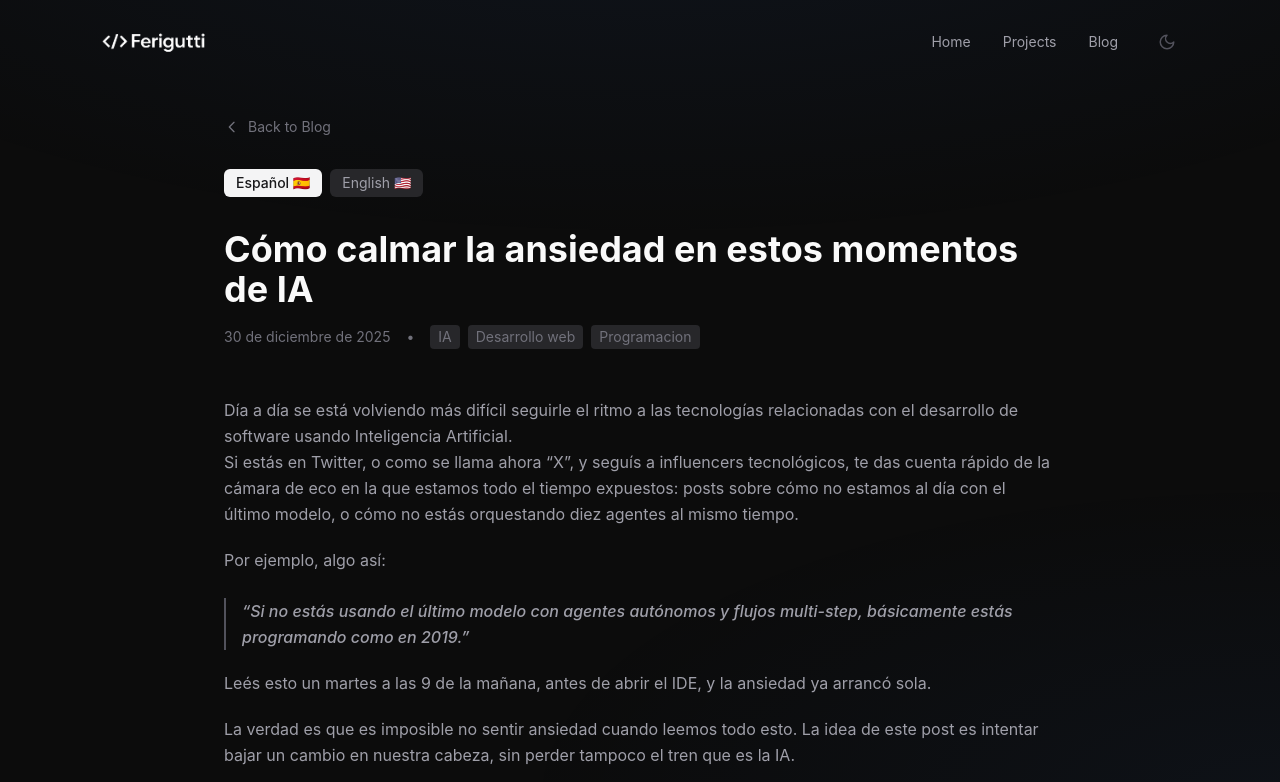
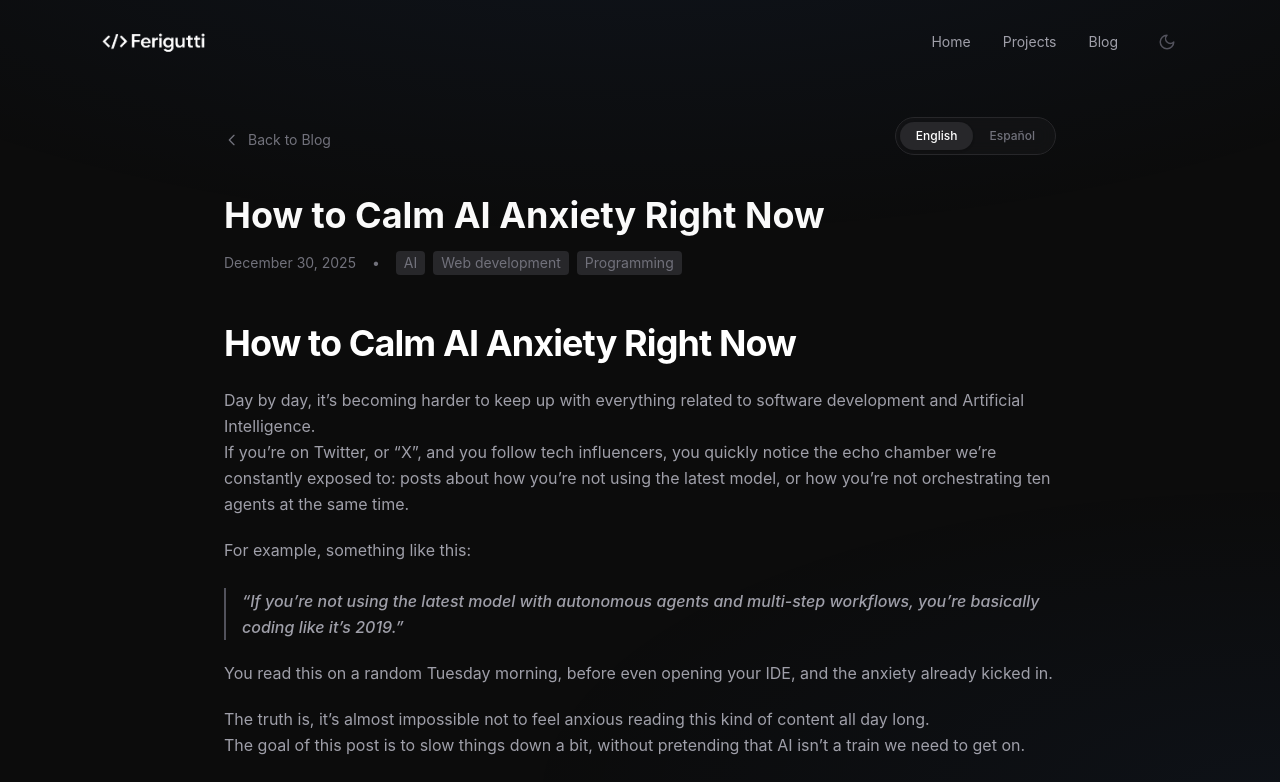
Before and after one commit to lferigutti/ferigutti-dot-com, a Next.js app: page /blog/ansiedad-ia in a window 1280 px wide. Shown: the top 782 px of the page. Built offline with nearby package versions, Linux system fonts and the light colour scheme.

Commit message:
style: bright mode and language toggle

```diff
--- a/src/app/blog/[slug]/page.tsx
+++ b/src/app/blog/[slug]/page.tsx
@@ -12,14 +12,14 @@ export default async function BlogPostPage({
 }) {
   const { slug } = await params;
   const sParams = await searchParams;
-  const lang = sParams.lang || "es"; // Default to Spanish
+  const lang = sParams.lang || "en"; // Default to English
 
   let post;
   try {
     post = await import(`@/app/blog/content/${slug}.${lang}.mdx`);
   } catch (e) {
     try {
-      const fallbackLang = lang === "es" ? "en" : "es";
+      const fallbackLang = lang === "en" ? "es" : "en";
       post = await import(`@/app/blog/content/${slug}.${fallbackLang}.mdx`);
     } catch (e2) {
       notFound();
@@ -30,14 +30,16 @@ export default async function BlogPostPage({
 
   return (
     <article className="w-full max-w-4xl mx-auto px-8 py-8">
-      <BackToNav title="Back to Blog" href="/blog" />
-      <LanguageSwitcher currentLang={lang} />
+      <div className="flex justify-between items-center">
+        <BackToNav title="Back to Blog" href="/blog" />
+        <LanguageSwitcher currentLang={lang} />
+      </div>
 
       <header className="mb-12">
         <h1 className="text-4xl font-bold mb-4">{metadata.title}</h1>
         <div className="flex items-center gap-4 text-zinc-500 text-sm">
           <time dateTime={metadata.date}>
-            {new Date(metadata.date).toLocaleDateString(lang === "es" ? "es-ES" : "en-US", {
+            {new Date(metadata.date).toLocaleDateString(lang === "en" ? "en-US" : "es-ES", {
               year: "numeric",
               month: "long",
               day: "numeric",
--- a/src/app/blog/page.tsx
+++ b/src/app/blog/page.tsx
@@ -16,7 +16,7 @@ export default function BlogListPage() {
         <h1 className="text-4xl font-bold tracking-tight">Blog</h1>
         <p className="text-zinc-400 text-lg max-w-2xl">
           Thoughts about web development, design and technology.
-          Mainly in Spanish, with English versions available.
+          Mainly in English, with Spanish versions available.
         </p>
       </section>
 
--- a/src/app/globals.css
+++ b/src/app/globals.css
@@ -171,17 +171,18 @@ button, a, input, textarea {
     color: #27272a !important; /* zinc-800 */
   }
 
-  /* Light mode for language switcher - invert active/inactive states */
-  html.light .bg-zinc-100 {
-    background-color: #27272a !important; /* dark bg for active in light mode */
+  /* Light mode for language switcher - using current component classes */
+  html.light .rounded-full.bg-zinc-800 {
+    background-color: #18181b !important; /* Dark active background */
   }
 
-  html.light .bg-zinc-100.text-zinc-900 {
-    color: #fafafa !important; /* light text on dark bg */
+  html.light .rounded-full.bg-zinc-800.text-white {
+    color: #fafafa !important; /* Light text on dark active */
   }
 
-  html.light .hover\:text-white:hover {
-    color: #18181b !important; /* dark text on hover in light mode */
+  html.light .rounded-full.bg-zinc-900\/50 {
+    background-color: #f4f4f5 !important; /* Light container background */
+    border-color: #e4e4e7 !important;
   }
 }
 
--- a/src/app/projects/content/educational-site.mdx
+++ b/src/app/projects/content/educational-site.mdx
@@ -5,7 +5,7 @@ export const metadata = {
     "A website and e-commerce platform for prominent YouTuber. ",
   slug: "educational-site",
   featured_project: false,
-  order: 3,
+  order: 5,
   tags: ["WordPress", "SEO", "WooCommerce"],
   thumbnail: "/educational-site.png",
   url: "https://www.profesoraelisafernandez.com/"
--- a/src/app/projects/content/personal-website.mdx
+++ b/src/app/projects/content/personal-website.mdx
@@ -6,7 +6,7 @@ export const metadata = {
   slug: "personal-website",
   tags: ["Next.js", "TypeScript", "MDX"],
   featured_project: false,
-  order: 5,
+  order: 3,
   thumbnail: "/personal-website.png",
   url: "https://ferigutti.com/",
 };
@@ -15,7 +15,7 @@ import Button from "@/components/ui/Button";
 
 # Personal Website
 
-You're looking at it! This is my personal portfolio — a minimal, dark-themed
+You're looking at it! This is my personal portfolio, a minimal, dark-themed
 site inspired by Apple and Linear's design language.
 
 I built this to have a simple, clean home for my projects and to practice
@@ -40,8 +40,8 @@ being overdesigned.
 **What I Learned:**
 
 Building your own portfolio is a great way to experiment with design decisions
-without client constraints. I went through several iterations — from a noisy
-"gamer" aesthetic to this cleaner minimal look — and learned that less really
+without client constraints. I went through several iterations, from a noisy
+"gamer" aesthetic to this cleaner minimal look, and learned that less really
 is more.
 
 <Button href="https://github.com/lferigutti/ferigutti-dot-com" target="_blank">
--- a/src/components/sections/HomeMainContent.tsx
+++ b/src/components/sections/HomeMainContent.tsx
@@ -55,10 +55,10 @@ export default function HomeMainContent() {
               >
                 <div className="flex flex-col md:flex-row md:items-baseline justify-between gap-2">
                   <h3 className="text-zinc-300 group-hover:text-zinc-100 transition-colors font-medium">
-                    {post.titles.es}
+                    {post.titles.en}
                   </h3>
                   <time className="text-sm text-zinc-500 tabular-nums">
-                    {new Date(post.date!).toLocaleDateString("es-ES", {
+                    {new Date(post.date!).toLocaleDateString("en-US", {
                       year: "numeric",
                       month: "long",
                       day: "numeric",
--- a/src/components/sections/common/BlogCard.tsx
+++ b/src/components/sections/common/BlogCard.tsx
@@ -21,24 +21,24 @@ export default function BlogCard({ post }: BlogCardProps) {
         <div className="flex-1 space-y-3">
           <div className="flex items-center gap-3 text-xs text-zinc-500">
             <time dateTime={post.date}>
-              {new Date(post.date).toLocaleDateString("es-ES", {
+              {new Date(post.date).toLocaleDateString("en-US", {
                 year: "numeric",
                 month: "long",
                 day: "numeric",
               })}
             </time>
             <div className="flex gap-2">
+              <span className="px-1.5 py-0.5 bg-zinc-800/50 rounded text-zinc-500">EN</span>
               <span className="px-1.5 py-0.5 bg-zinc-800/50 rounded text-zinc-500">ES</span>
-              <span className="px-1.5 py-0.5 bg-zinc-800/50 rounded text-zinc-500">EN</span>
             </div>
           </div>
 
           <h3 className="text-xl font-semibold group-hover:text-white transition-colors">
-            {post.titles.es}
+            {post.titles.en}
           </h3>
 
           <p className="text-sm text-zinc-400 line-clamp-2 leading-relaxed">
-            {post.description.es}
+            {post.description.en}
           </p>
 
           <div className="flex flex-wrap gap-2 pt-1">
--- a/src/components/ui/LanguageSwitcher.tsx
+++ b/src/components/ui/LanguageSwitcher.tsx
@@ -1,6 +1,7 @@
 "use client";
 
 import { useRouter, usePathname, useSearchParams } from "next/navigation";
+import { HiOutlineGlobeAlt } from "react-icons/hi2";
 
 export default function LanguageSwitcher({ currentLang }: { currentLang: string }) {
   const router = useRouter();
@@ -13,28 +14,30 @@ export default function LanguageSwitcher({ currentLang }: { currentLang: string
     router.push(`${pathname}?${params.toString()}`);
   };
 
+  const languages = [
+    { id: "en", label: "English" },
+    { id: "es", label: "Español" },
+  ];
+
   return (
-    <div className="flex gap-2 mb-8">
-      <button
-        onClick={() => toggleLanguage("es")}
-        className={`px-3 py-1 rounded-md text-sm transition-colors ${
-          currentLang === "es"
-            ? "bg-zinc-100 text-zinc-900 font-medium"
-            : "bg-zinc-800 text-zinc-400 hover:text-white"
-        }`}
-      >
-        Español 🇪🇸
-      </button>
-      <button
-        onClick={() => toggleLanguage("en")}
-        className={`px-3 py-1 rounded-md text-sm transition-colors ${
-          currentLang === "en"
-            ? "bg-zinc-100 text-zinc-900 font-medium"
-            : "bg-zinc-800 text-zinc-400 hover:text-white"
-        }`}
-      >
-        English 🇺🇸
-      </button>
+    <div className="flex items-center gap-4 mb-10">
+      <div className="flex p-1 bg-zinc-900/50 backdrop-blur-sm border border-zinc-800 rounded-full w-fit">
+        {languages.map((lang) => (
+          <button
+            key={lang.id}
+            onClick={() => toggleLanguage(lang.id)}
+            className={`
+              relative px-4 py-1.5 rounded-full text-xs font-medium transition-all duration-300
+              ${currentLang === lang.id
+                ? "text-white bg-zinc-800 shadow-sm"
+                : "text-zinc-500 hover:text-zinc-300"
+              }
+            `}
+          >
+            {lang.label}
+          </button>
+        ))}
+      </div>
     </div>
   );
 }
--- a/src/utils/metadata.ts
+++ b/src/utils/metadata.ts
@@ -20,29 +20,29 @@ export const projectsMetadata = [
 
 export const blogMetadata = [
   {
-    slug: ansiedadEs.slug,
-    date: ansiedadEs.date,
+    slug: ansiedadEn.slug,
+    date: ansiedadEn.date,
     titles: {
+      en: ansiedadEn.title,
       es: ansiedadEs.title,
-      en: ansiedadEn.title,
     },
     description: {
+      en: ansiedadEn.description,
       es: ansiedadEs.description,
-      en: ansiedadEn.description,
     },
-    tags: ansiedadEs.tags,
+    tags: ansiedadEn.tags,
   },
   {
-    slug: startupAppEs.slug,
-    date: startupAppEs.date,
+    slug: startupAppEn.slug,
+    date: startupAppEn.date,
     titles: {
+      en: startupAppEn.title,
       es: startupAppEs.title,
-      en: startupAppEn.title,
     },
     description: {
+      en: startupAppEn.description,
       es: startupAppEs.description,
-      en: startupAppEn.description,
     },
-    tags: startupAppEs.tags,
+    tags: startupAppEn.tags,
   }
 ];
```
